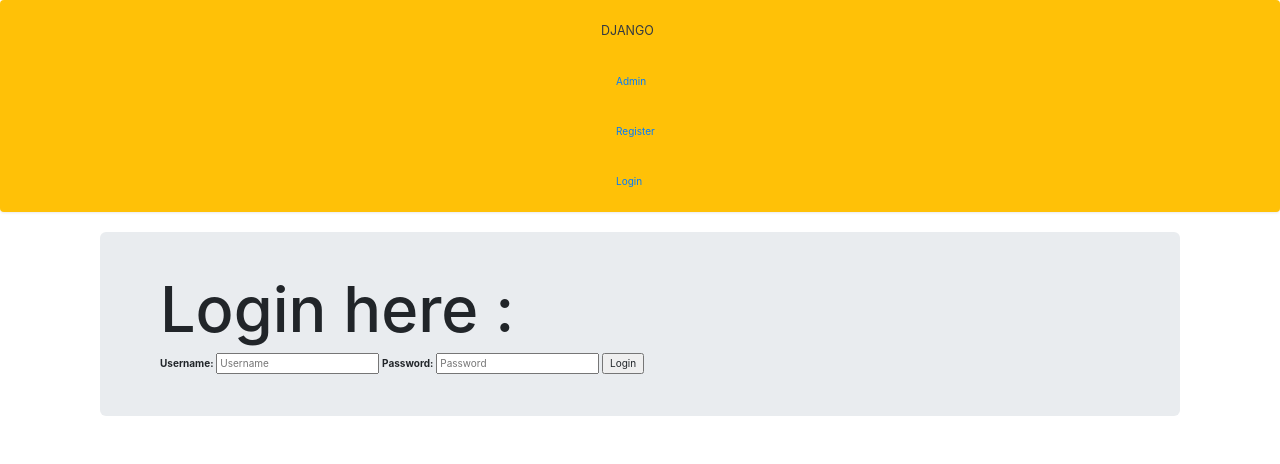
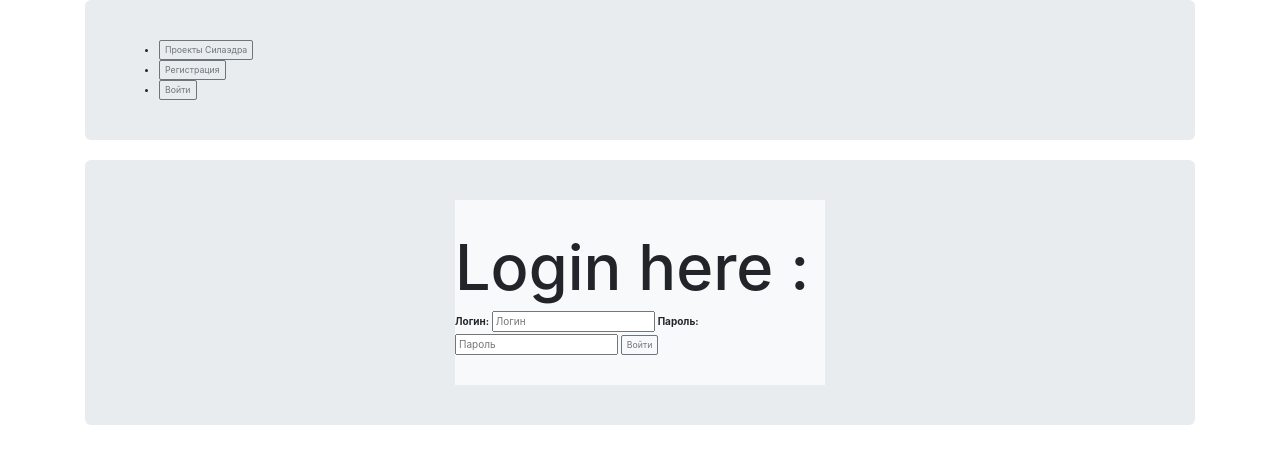
Before and after one commit to Dikiray/Silaedr_projects_website, a Django app: page /dappx/user_login/ in a window 1280 px wide. Shown: the top 464 px of the page. Run offline with Django 3.2, Linux system fonts and the light colour scheme; some libraries are stand-ins or nearby versions.

Commit message:
all works

```diff
--- a/dprojx/dappx/urls.py
+++ b/dprojx/dappx/urls.py
@@ -6,6 +6,7 @@ from django.urls import path
 app_name = 'dappx'
 # Be careful setting the name to just /login use userlogin instead!
 urlpatterns=[
+    path('delete_project/<str:name>/', views.delete_project),
     path('project/<str:name>/',views.project),
     url('create_new_project/',views.create_new_project,name="create_new_project"),
     url('register/',views.register,name='register'),
--- a/dprojx/dappx/views.py
+++ b/dprojx/dappx/views.py
@@ -10,24 +10,14 @@ from django.contrib.auth.decorators import login_required
 from .models import ProjectInfo
 # Create your views here.
 def index(request):
-    print(2)
     projects = ProjectInfo.objects.all()
-    return render(request,'dappx/index.html', {"projects":projects, })
-@login_required
-def special(request):
-    return HttpResponse("You are logged in !")
+    return render(request,'dappx/index.html', {"projects":projects,})
+#user part
 @login_required
 def user_logout(request):
-    print(3)
     logout(request)
     return HttpResponseRedirect(reverse('index'))
-def project(request,name):
-    project = ProjectInfo.objects.all()
-    for i in project:
-        if(i.project_name == name):
-            return render(request,'dappx/project.html', {'project':i})
 def register(request):
-    print(1)
     registered = False
     if request.method == 'POST':
         user_form = UserForm(data=request.POST)
@@ -43,7 +33,6 @@ def register(request):
                           {'user_form':user_form,
                            'registered':registered})
 def user_login(request):
-    print(4)
     if request.method == 'POST':
         username = request.POST.get('username')
         password = request.POST.get('password')
@@ -57,10 +46,10 @@ def user_login(request):
         else:
             print("Someone tried to login and failed.")
             print("They used username: {} and password: {}".format(username,password))
-            return HttpResponse("Invalid login details given")
+            return HttpResponse("Неправильный пароль или логин")
     else:
         return render(request, 'dappx/login.html', {})
-
+#Project part
 def create_new_project(request):
     if request.user.is_authenticated:
         if request.method == 'POST':
@@ -70,8 +59,20 @@ def create_new_project(request):
                 project.project_picture = request.FILES['project_picture']
                 project.save()
                 return HttpResponseRedirect(reverse('index'))
+            else:
+                return HttpResponse("Форма была не полностью заполнена")
         else:
             project_form = ProjectForm()
             return render(request,'dappx/new_project.html',{'project_form':project_form,})
     else:
-        return HttpResponse("You are not loged in")
+        return HttpResponse("Вы не вошли в акаунт")
+
+def project(request,name):
+    project = ProjectInfo.objects.all()
+    for i in project:
+        if i.project_name == name:
+            return render(request,'dappx/project.html', {'project':i})
+
+def delete_project(request,name):
+    ProjectInfo.objects.filter(project_name=name).delete()
+    return HttpResponseRedirect(reverse('index'))
--- a/dprojx/dprojx/settings.py
+++ b/dprojx/dprojx/settings.py
@@ -27,7 +27,7 @@ SECRET_KEY = 'ija0d&121)tp_x*)_1kyswan(=wav@#xk-i=y4qd@*5%#v=n&c'
 # SECURITY WARNING: don't run with debug turned on in production!
 DEBUG = True
 
-ALLOWED_HOSTS = ['51.158.163.187']
+ALLOWED_HOSTS = []
 #'51.158.163.187'
 
 # Application definition
--- a/dprojx/dprojx/urls.py
+++ b/dprojx/dprojx/urls.py
@@ -24,7 +24,6 @@ from dappx import views
 urlpatterns = [
     path('admin/', admin.site.urls),
     url(r'^$',views.index,name='index'),
-    url('special/',views.special,name='special'),
     url('dappx/',include('dappx.urls')),
     url('logout/', views.user_logout, name='logout'),
     path('summernote/', include('django_summernote.urls')),
--- a/dprojx/templates/dappx/base.html
+++ b/dprojx/templates/dappx/base.html
@@ -14,27 +14,24 @@
     <script src="https://code.jquery.com/jquery-3.4.1.min.js"></script>
     <script type="text/javascript" src="//maxcdn.bootstrapcdn.com/bootstrap/3.3.7/js/bootstrap.min.js"></script>
     <script> $(document).ready(function() {$('#summernote').summernote();}); </script>
-</head>
+  </head>
   <body>
-    <nav class="navbar navbar-dark bg-warning shadow-sm">
-      <div class="container">
-        <ul class="nav navbar-nav">
-{# Django Home Link / Admin Link / Register Link#}
-          <li><a class="navbar-brand" href="{% url 'index' %}">DJANGO</a></li>
-          <li><a class="navbar-link" href="{% url 'admin:index' %}">Admin</a></li>
-          <li><a class="navbar-link" href="{% url 'dappx:register' %}">Register</a></li>
+    <div class="container">
+      <div class="jumbotron">
+
+          <li><a href="{% url 'index' %}" class="btn btn-sm btn-outline-secondary">Проекты Силаэдра</a></li>
+          <li><a href="{% url 'dappx:register' %}" class="btn btn-sm btn-outline-secondary">Регистрация</a></li>
           {% if user.is_authenticated %}
-            <li><a class="navbar-link" href="{% url 'dappx:create_new_project' %}">Create new project</a></li>
+          <li><a href="{% url 'dappx:create_new_project' %}" class="btn btn-sm btn-outline-secondary">Созлдать новый проэкт</a></li>
           {% endif %}
-          {# Some logic on what to display for last item#}
           {% if user.is_authenticated %}
-            <li><a href="{% url 'logout' %}">Logout</a></li>
+            <li><a href="{% url 'logout' %}" class="btn btn-sm btn-outline-secondary">Выйти</a></li>
           {% else %}
-            <li><a class="navbar-link" href="{% url 'dappx:user_login' %}">Login</a></li>
+            <li><a href="{% url 'dappx:user_login' %}" class="btn btn-sm btn-outline-secondary">Войти</a></li>
           {% endif %}
-</ul>
+
       </div>
-    </nav>
+    </div>
     <div class="container">
     {% block body_block %}
     {% endblock %}
--- a/dprojx/templates/dappx/index.html
+++ b/dprojx/templates/dappx/index.html
@@ -17,7 +17,7 @@
                   <p class="card-text">{{ i.project_name }}</p>
                   <div class="d-flex justify-content-between align-items-center">
                     <div class="btn-group">
-                    <a href="http://51.158.163.187:12345/dappx/project/{{ i.project_name }}/" class="btn btn-sm btn-outline-secondary">Смотреть</a>
+                      <a href="http://127.0.0.1:8000/dappx/project/{{ i.project_name }}/" class="btn btn-sm btn-outline-secondary">Смотреть</a>
                     </div>
                   </div>
                 </div>
--- a/dprojx/templates/dappx/login.html
+++ b/dprojx/templates/dappx/login.html
@@ -1,17 +1,19 @@
 {% extends 'dappx/base.html' %}
 {% block body_block %}
+<div class="jumbotron">
   <div class="container">
-    <div class="jumbotron">
+    <div class="album py-5 bg-light">
       <h1>Login here :</h1>
-<form method="post" action="{% url 'dappx:user_login' %}">
+        <form method="post" action="{% url 'dappx:user_login' %}">
           {% csrf_token %}
           {# A more "HTML" way of creating the login form#}
-          <label for="username">Username:</label>
-          <input type="text" name="username" placeholder="Username">
-<label for="password">Password:</label>
-          <input type="password" name="password" placeholder="Password">
-<input type="submit" name="" value="Login">
-</form>
+          <label for="username">Логин:</label>
+          <input type="text" name="username" placeholder="Логин">
+          <label for="password">Пароль:</label>
+          <input type="password" name="password" placeholder="Пароль">
+          <input type="submit" class="btn btn-sm btn-outline-secondary" value="Войти">
+          </form>
+      </div>
+    </div>
 </div>
-  </div>
 {% endblock %}
--- a/dprojx/templates/dappx/project.html
+++ b/dprojx/templates/dappx/project.html
@@ -4,6 +4,11 @@
   <div class="container">
     <div class="row">
        <p class="card-text">{{project.project_text|safe}}</p>
+       {% if user.is_authenticated %}
+       <div class="btn-group">
+         <a  class="btn btn-sm btn-outline-secondary" href="http://127.0.0.1:8000/dappx/delete_project/{{ project.project_name }}/">Удалить</a>
+       </div>
+       {% endif%}
     </div>
   </div>
 </div>
```
Also changed, not shown: dprojx/templates/dappx/new_project.html (+6 -4 lines), dprojx/templates/dappx/registration.html (+5 -3 lines), dprojx/db.sqlite3, dprojx/media/projects_pics/174214_5_i_011.jpg (added), dprojx/media/projects_pics/174214_5_i_011_Hg3ArIn.jpg (added), dprojx/media/projects_pics/174214_5_i_011_xDYFQvS.jpg (added), dprojx/media/projects_pics/ancient-person.png (added), dprojx/media/projects_pics/ancient-person_r2kTM90.png (added), dprojx/media/projects_pics/cheese.png (added).
